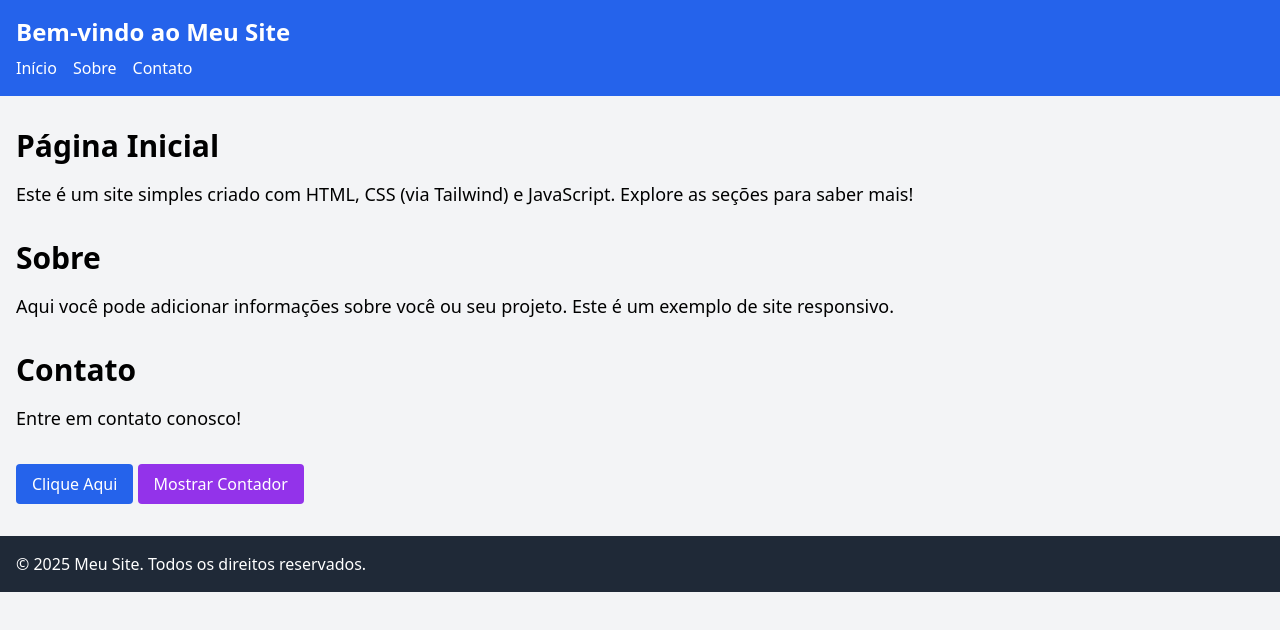
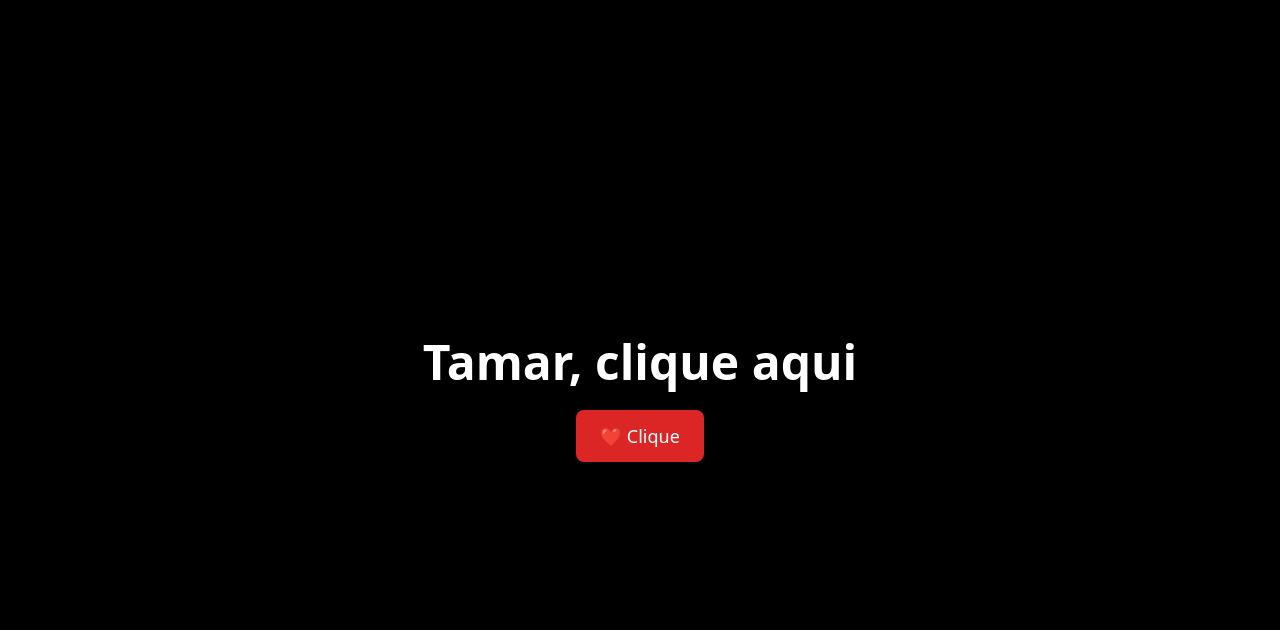
Before and after one commit to YodaFoxxy/YodaFoxxy, a plain HTML site: page index.html in a window 1280 px wide. Drawn offline with nearby package versions, Linux system fonts and the light colour scheme.

Commit message:
Update index.html

```diff
--- a/index.html
+++ b/index.html
@@ -3,7 +3,7 @@
 <head>
   <meta charset="UTF-8">
   <meta name="viewport" content="width=device-width, initial-scale=1.0">
-  <title>Site Simples</title>
+  <title>Para Tamar</title>
   <script src="https://cdn.tailwindcss.com"></script>
   <style>
     .heart {
@@ -26,42 +26,18 @@
     }
   </style>
 </head>
-<body class="bg-gray-100 font-sans">
-  <header class="bg-blue-600 text-white py-4">
-    <div class="container mx-auto px-4">
-      <h1 class="text-2xl font-bold">Bem-vindo ao Meu Site</h1>
-      <nav class="mt-2">
-        <ul class="flex space-x-4">
-          <li><a href="#home" class="hover:underline">Início</a></li>
-          <li><a href="#sobre" class="hover:underline">Sobre</a></li>
-          <li><a href="#contato" class="hover:underline">Contato</a></li>
-        </ul>
-      </nav>
-    </div>
-  </header>
+<body class="bg-black text-white font-sans min-h-screen flex flex-col items-center justify-center">
+  <main id="home" class="text-center">
+    <h1 class="text-4xl md:text-5xl font-bold mb-6">Tamar, clique aqui</h1>
+    <button onclick="mostrarContador()" class="bg-red-600 text-white px-6 py-3 rounded-lg hover:bg-red-700 text-lg">❤️ Clique</button>
+  </main>
 
-  <main class="container mx-auto px-4 py-8">
-    <section id="home" class="mb-8">
-      <h2 class="text-3xl font-semibold mb-4">Página Inicial</h2>
-      <p class="text-lg">Este é um site simples criado com HTML, CSS (via Tailwind) e JavaScript. Explore as seções para saber mais!</p>
-    </section>
-
-    <section id="sobre" class="mb-8">
-      <h2 class="text-3xl font-semibold mb-4">Sobre</h2>
-      <p class="text-lg">Aqui você pode adicionar informações sobre você ou seu projeto. Este é um exemplo de site responsivo.</p>
-    </section>
-
-    <section id="contato">
-      <h2 class="text-3xl font-semibold mb-4">Contato</h2>
-      <p class="text-lg mb-4">Entre em contato conosco!</p>
-      <button onclick="mostrarMensagem()" class="bg-blue-600 text-white px-4 py-2 rounded hover:bg-blue-700">Clique Aqui</button>
-      <p id="mensagem" class="hidden mt-2 text-green-600">Obrigado por clicar!</p>
-      <button onclick="toggleContador()" class="bg-purple-600 text-white px-4 py-2 rounded hover:bg-purple-700 mt-4">Mostrar Contador</button>
-      <div id="contadorSection" class="hidden relative mt-4 p-4 bg-white rounded-lg shadow-lg">
+  <section id="contadorSection" class="hidden w-full min-h-screen bg-black flex flex-col items-center justify-center py-8">
+    <div class="relative w-full max-w-2xl mx-auto p-6 bg-gray-900 rounded-lg shadow-lg">
       <div id="heartContainer" class="absolute inset-0"></div>
-        <h3 class="text-xl font-semibold mb-2 text-center">Tempo desde 12/06/2025 15:42</h3>
-        <p id="contador" class="text-lg text-center"></p>
-        <div class="grid grid-cols-2 sm:grid-cols-3 gap-4 mt-4">
+      <h2 class="text-3xl md:text-4xl font-semibold mb-4 text-center text-pink-400">Eu te amo desde...</h2>
+      <p id="contador" class="text-xl md:text-2xl text-center mb-6"></p>
+      <div class="grid grid-cols-2 sm:grid-cols-3 gap-4">
         <img src="https://via.placeholder.com/150" alt="Foto 1" class="photo w-full h-32 object-cover rounded">
         <img src="https://via.placeholder.com/150" alt="Foto 2" class="photo w-full h-32 object-cover rounded">
         <img src="https://via.placeholder.com/150" alt="Foto 3" class="photo w-full h-32 object-cover rounded">
@@ -69,29 +45,14 @@
       </div>
     </div>
   </section>
-  </main>
-
-  <footer class="bg-gray-800 text-white py-4">
-    <div class="container mx-auto px-4">
-      <p>© 2025 Meu Site. Todos os direitos reservados.</p>
-    </div>
-  </footer>
 
   <script>
-    function mostrarMensagem() {
-      const mensagem = document.getElementById('mensagem');
-      mensagem.classList.toggle('hidden');
-    }
-
-    function toggleContador() {
+    function mostrarContador() {
+      document.getElementById('home').classList.add('hidden');
       const contadorSection = document.getElementById('contadorSection');
-      contadorSection.classList.toggle('hidden');
-      if (!contadorSection.classList.contains('hidden')) {
+      contadorSection.classList.remove('hidden');
       startContador();
       criarCoracoes();
-      } else {
-        clearCoracoes();
-      }
     }
 
     function startContador() {
@@ -103,7 +64,7 @@
         const hours = Math.floor((diff % (1000 * 60 * 60 * 24)) / (1000 * 60 * 60));
         const minutes = Math.floor((diff % (1000 * 60 * 60)) / (1000 * 60));
         const seconds = Math.floor((diff % (1000 * 60)) / 1000);
-        document.getElementById('contador').textContent = `${days}d ${hours}h ${minutes}m ${seconds}s`;
+        document.getElementById('contador').textContent = `${days} dias, ${hours} horas, ${minutes} minutos, ${seconds} segundos`;
       }
       updateContador();
       setInterval(updateContador, 1000);
@@ -111,7 +72,7 @@
 
     function criarCoracoes() {
       const heartContainer = document.getElementById('heartContainer');
-      for (let i = 0; i < 10; i++) {
+      for (let i = 0; i < 15; i++) {
         const heart = document.createElement('span');
         heart.className = 'heart';
         heart.textContent = '❤️';
@@ -120,11 +81,6 @@
         heartContainer.appendChild(heart);
       }
     }
-
-    function clearCoracoes() {
-      const heartContainer = document.getElementById('heartContainer');
-      heartContainer.innerHTML = '';
-    }
   </script>
 </body>
 </html>
```
Lines whose indentation alone changed are shown as unchanged.
